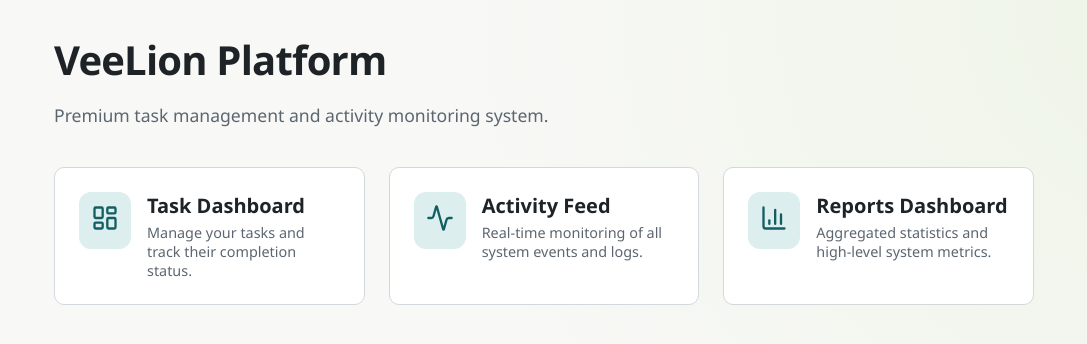
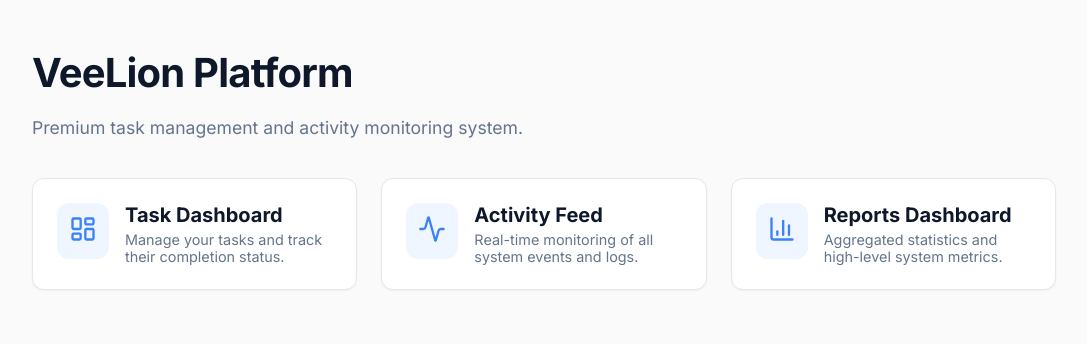
Before and after one commit to moatazemadnaeem/Frontend-Assessment, a Next.js app in the folder frontend/: page / in a window 1280 px wide. Shown: the top 344 px of the page, without its empty margins (96-1183 px from the left). Built offline with nearby package versions, Linux system fonts and the light colour scheme.

Commit message:
style: integrate premium design system and lucide icons

```diff
--- a/frontend/app/globals.css
+++ b/frontend/app/globals.css
@@ -1,14 +1,22 @@
+@import url('https://fonts.googleapis.com/css2?family=Inter:wght@400;500;600;700&display=swap');
+
 :root {
-  --bg: #f8f8f6;
+  --bg: #fafafa;
   --surface: #ffffff;
-  --text: #1e2328;
-  --muted: #5c6670;
-  --border: #d3d8de;
-  --primary: #145e63;
-  --primary-soft: #dcefee;
-  --danger: #9f2241;
-  --chip: #f1f4f6;
-  --radius: 10px;
+  --text: #0f172a;
+  --muted: #64748b;
+  --border: #e2e8f0;
+  --primary: #3b82f6;
+  --primary-hover: #2563eb;
+  --primary-soft: #eff6ff;
+  --danger: #ef4444;
+  --danger-soft: #fef2f2;
+  --chip: #f1f5f9;
+  --radius: 12px;
+  --shadow-sm: 0 1px 2px 0 rgb(0 0 0 / 0.05);
+  --shadow-md: 0 4px 6px -1px rgb(0 0 0 / 0.05), 0 2px 4px -2px rgb(0 0 0 / 0.05);
+  --shadow-lg: 0 10px 15px -3px rgb(0 0 0 / 0.05), 0 4px 6px -4px rgb(0 0 0 / 0.05);
+  --transition: all 0.2s cubic-bezier(0.4, 0, 0.2, 1);
 }
 
 * {
@@ -19,10 +27,11 @@ html,
 body {
   margin: 0;
   padding: 0;
-  min-height: 100%;
-  background: radial-gradient(circle at top right, #eef4e7, var(--bg) 55%);
+  min-height: 100vh;
+  background: var(--bg);
   color: var(--text);
-  font-family: "Segoe UI", Tahoma, Geneva, Verdana, sans-serif;
+  font-family: 'Inter', -apple-system, BlinkMacSystemFont, sans-serif;
+  -webkit-font-smoothing: antialiased;
 }
 
 a {
@@ -31,57 +40,115 @@ a {
 }
 
 main {
-  width: min(980px, 100% - 2rem);
+  width: min(1024px, 100% - 2rem);
   margin: 0 auto;
-  padding: 2rem 0 3rem;
+  padding: 3rem 0 5rem;
 }
 
+/* Base Card Styling */
 .card {
   background: var(--surface);
   border: 1px solid var(--border);
   border-radius: var(--radius);
+  box-shadow: var(--shadow-sm);
+  transition: var(--transition);
 }
 
+/* Link Cards for Homepage Hover Effects */
+a.card:hover {
+  transform: translateY(-2px);
+  box-shadow: var(--shadow-md);
+  border-color: #cbd5e1;
+}
+
+/* Button Styling */
 .button {
+  display: inline-flex;
+  align-items: center;
+  justify-content: center;
+  gap: 0.5rem;
   border: 1px solid var(--border);
-  background: var(--chip);
+  background: var(--surface);
   color: var(--text);
   border-radius: 8px;
-  padding: 0.45rem 0.8rem;
-  font-size: 0.9rem;
+  padding: 0.5rem 1rem;
+  font-size: 0.875rem;
+  font-weight: 500;
   cursor: pointer;
+  transition: var(--transition);
+  box-shadow: var(--shadow-sm);
 }
 
 .button:hover {
-  border-color: #bac1c9;
+  background: var(--chip);
+  border-color: #cbd5e1;
 }
 
 .button.primary {
   background: var(--primary);
   border-color: var(--primary);
   color: #fff;
+  box-shadow: 0 2px 4px rgb(59 130 246 / 0.2);
 }
 
+.button.primary:hover {
+  background: var(--primary-hover);
+  border-color: var(--primary-hover);
+}
+
+/* Badge/Chip Styling */
 .badge {
   display: inline-flex;
   align-items: center;
-  border-radius: 999px;
+  border-radius: 9999px;
   border: 1px solid var(--border);
-  padding: 0.2rem 0.65rem;
+  padding: 0.25rem 0.75rem;
   font-size: 0.75rem;
-  background: var(--chip);
+  font-weight: 500;
+  background: var(--surface);
+  transition: var(--transition);
 }
 
+/* Input Fields */
 .input {
   width: 100%;
   border-radius: 8px;
   border: 1px solid var(--border);
-  padding: 0.55rem 0.7rem;
+  padding: 0.65rem 1rem;
   font-size: 0.95rem;
-  background: #fff;
+  background: var(--surface);
+  transition: var(--transition);
+  outline: none;
 }
 
+.input:focus {
+  border-color: var(--primary);
+  box-shadow: 0 0 0 3px var(--primary-soft);
+}
+
+/* Layout Utilities */
 .stack {
   display: grid;
-  gap: 1rem;
+  gap: 1.25rem;
 }
+
+.flex-between {
+  display: flex;
+  align-items: center;
+  justify-content: space-between;
+}
+
+/* List Item Hover for Activity & Tasks */
+li {
+  transition: var(--transition);
+  border-radius: 8px;
+  padding: 0.75rem;
+}
+
+li:hover {
+  background: var(--chip);
+}
+
+nav {
+  margin-bottom: 1.5rem;
+}
--- a/frontend/package.json
+++ b/frontend/package.json
@@ -8,6 +8,7 @@
         "start": "next start"
     },
     "dependencies": {
+        "lucide-react": "^0.417.0",
         "next": "14.2.5",
         "react": "18.2.0",
         "react-dom": "18.2.0"
```
